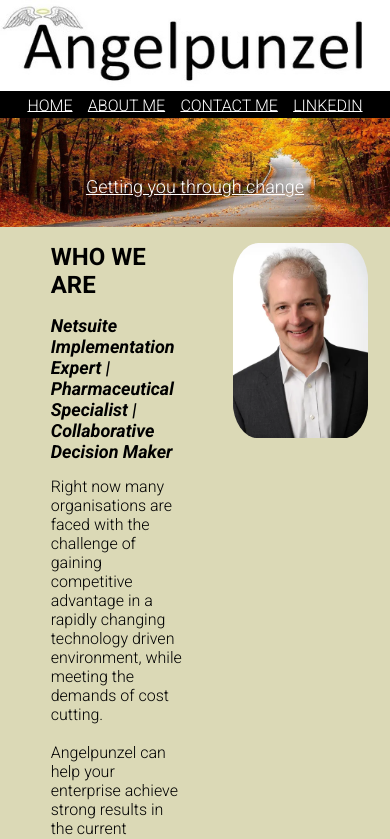
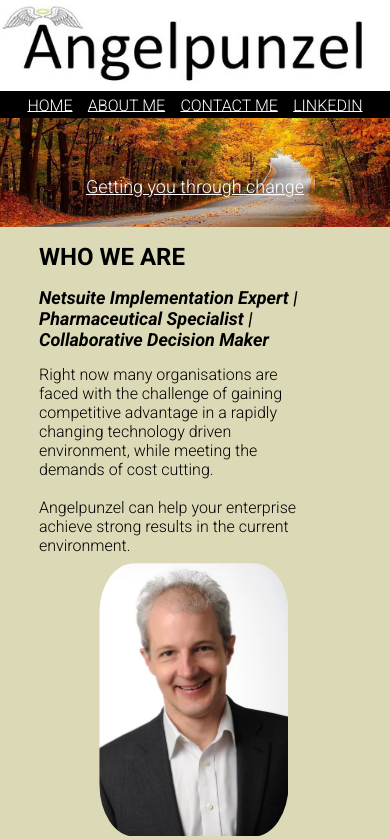
Before and after one commit to zu213/angelpunzel, a React (Create React App) app: page / in a window 390 px wide. Shown: the top 839 px of the page. Built offline with nearby package versions, Linux system fonts and the light colour scheme; no server answers.

Commit message:
fixed small mode issues

```diff
--- a/src/css/App.css
+++ b/src/css/App.css
@@ -13,11 +13,7 @@
   padding: 0;
 }
 
-@media only screen and (max-width: 400px) {
-  .top-picture img {
-    width: 100%;
-  }
-}
+
 
 
 .navbar {
@@ -70,3 +66,22 @@
   margin-top: 0%;
   font-size: x-large;
 }
+
+@media only screen and (max-width: 400px) {
+  .top-picture img {
+    width: 100%;
+  }
+
+  .inline-left-small{
+    display: block;
+    width: 85%;
+    padding-left: 8%;
+  }
+
+  .inline-right-big{
+    display: block;
+    width: 85%;
+    padding-right: 6%;
+
+  }
+}
--- a/src/css/Contact.css
+++ b/src/css/Contact.css
@@ -42,3 +42,9 @@
   padding-left: 15%;
   font-weight: 300;
 }
+
+@media only screen and (max-width: 900px) {
+  textarea {
+    width: 95%;
+  }
+}
--- a/src/css/Home.css
+++ b/src/css/Home.css
@@ -94,4 +94,21 @@
     top: 45vw;
     font-size: large;
   }
+
+  .sub-generic-div-left {
+    display: block;
+    width: 70%;
+  }
+
+  .sub-generic-div-right {
+    display: block;
+    padding-left: 10%;
+    width: 70%;
+  }
+
+  .portrait {
+    padding-top: 3%;
+    left: 20%;
+    height: 70vw;
+  }
 }
```
